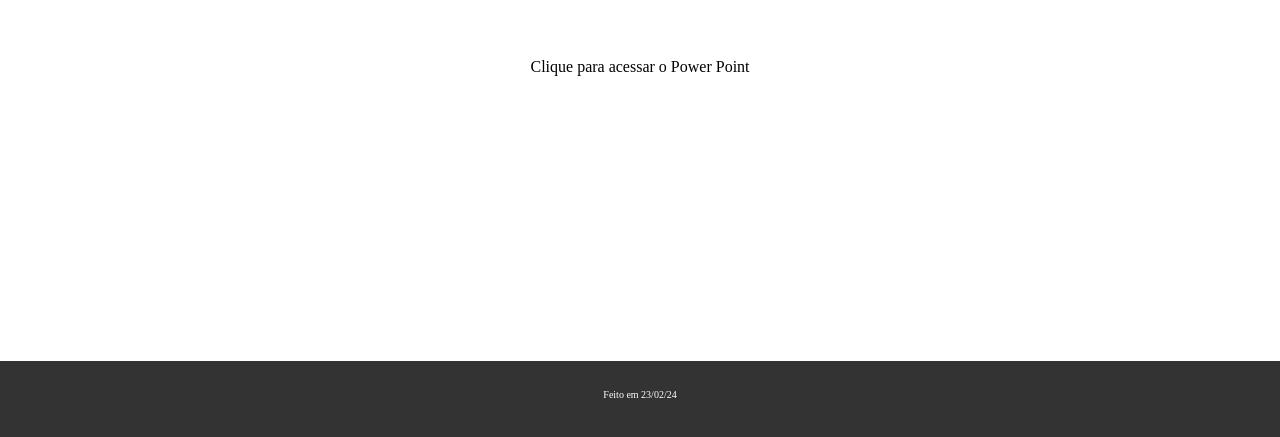
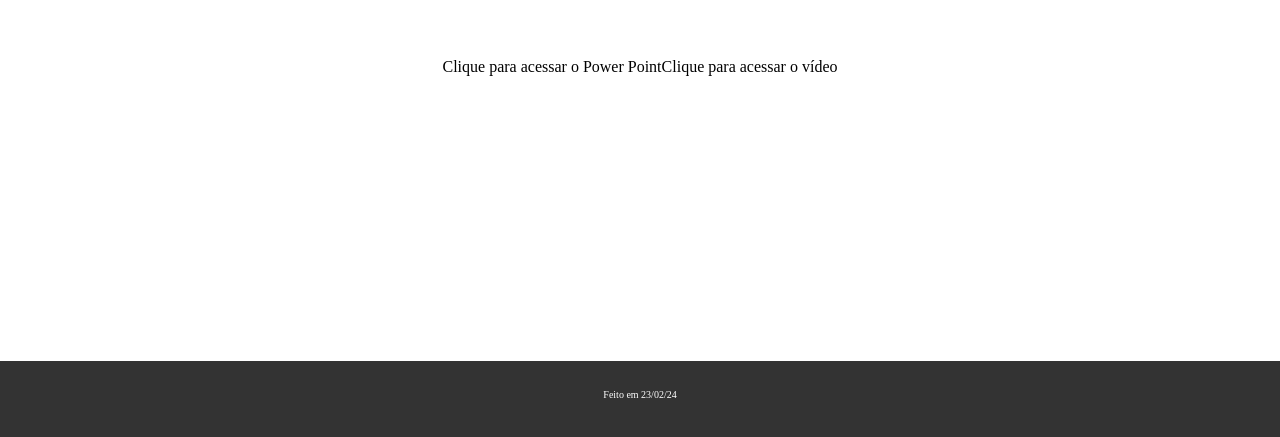
Before and after one commit to 1phantm1/SeminarioPT, a plain HTML site: page code/index.html in a window 1280 px wide. Shown: the part 343-780 px from the top of the page. Drawn offline with Linux system fonts and the light colour scheme.

Commit message:
Update index.html

```diff
--- a/code/index.html
+++ b/code/index.html
@@ -8,6 +8,7 @@
 </head>
 <body>
     <a href="../funcaoFatica.pptx" target="_blank">Clique para acessar o Power Point</a>
+					<a href="https://m.youtube.com/watch?v=NnDyF3CqQy4&pp=ygUQZnVuw6fDo28gZsOhdGljYQ%3D%3D" target="_blank">Clique para acessar o vídeo</a>
     <footer>
         <p class="para2">Feito em 23/02/24</p>
     </footer>
```
